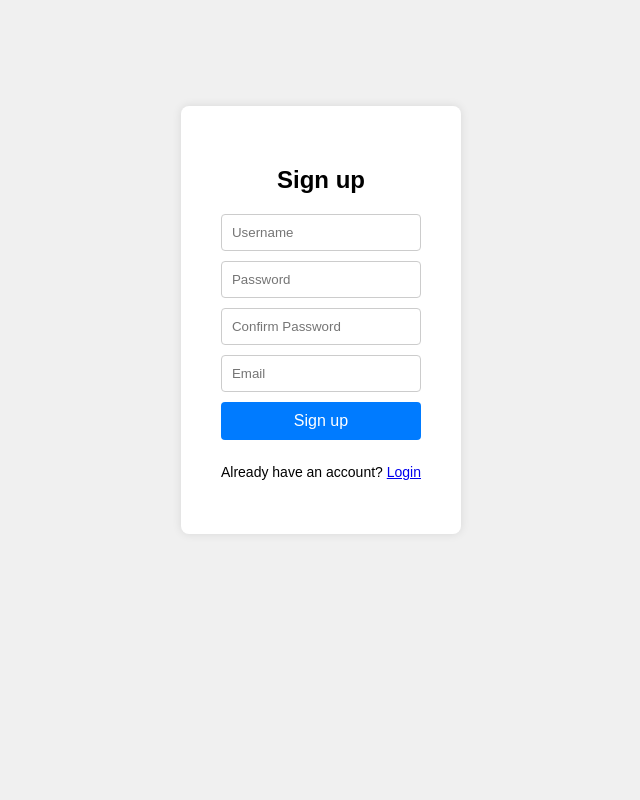
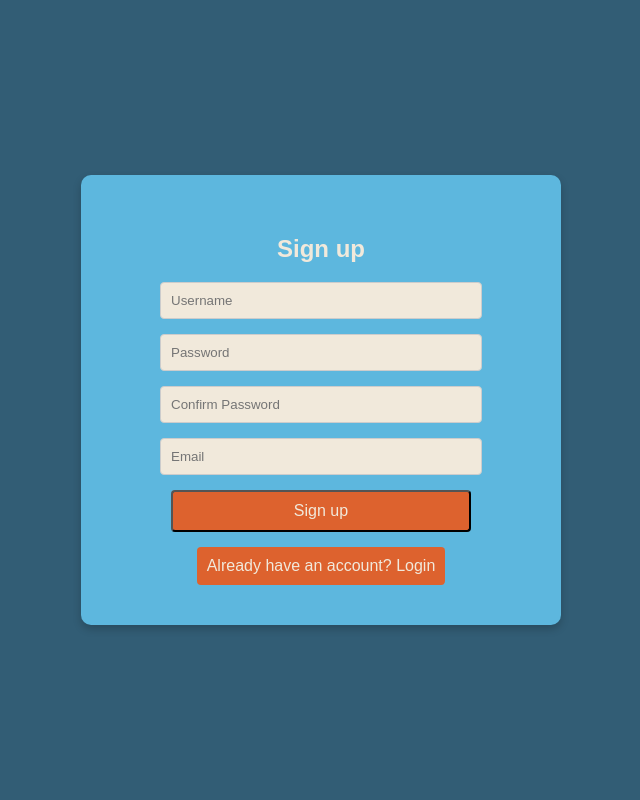
Before and after one commit to IancoviciTeodor1/WebSocketApp, a PHP site: page /search/register.php in a window 1280 px wide. Shown: the whole page, without its empty margins (319-959 px from the left). Run offline with PHP 8.4, Linux system fonts and the light colour scheme.

Commit message:
Add new styles for register page

```diff
--- a/register.php
+++ b/register.php
@@ -72,51 +72,86 @@ if ($_SERVER['REQUEST_METHOD'] == 'POST') {
     <title>Sign up</title>
     <style>
         body {
+            background-color: #325D75; /* Fundalul paginii */
+            color: #F1E9DB; /* Culoarea textului */
             font-family: Arial, sans-serif;
             display: flex;
             justify-content: center;
             align-items: center;
-            height: 80vh; /* Full height for better centering */
-            background-color: #f0f0f0;
+            height: 100vh;
             margin: 0;
+            overflow: hidden;
+        }
+        .register-container {
+            background-color: #5DB7DE; /* Fundalul containerului */
+            padding: 40px;
+            border-radius: 10px;
+            box-shadow: 0 4px 8px rgba(0, 0, 0, 0.2);
+            text-align: center;
+            width: 100%;
+            max-width: 400px;
+            z-index: 1;
+            position: relative;
         }
         .register-form {
-            background-color: white;
-            padding: 40px;
-            border-radius: 8px;
-            box-shadow: 0 0 10px rgba(0, 0, 0, 0.1);
             display: flex;
-            flex-direction: column; /* Align items vertically */
-            align-items: center; /* Center align items horizontally */
+            flex-direction: column; /* Aliniere verticală a elementelor */
+            align-items: center;
         }
-        .register-form input,
-        .register-form button {
+        .register-form input, .register-form button, #login a {
+            width: 100%;
+            max-width: 300px;
+        }
+        .register-form input {
             display: block;
-            width: 100%;
             padding: 10px;
-            margin-bottom: 10px;
+            margin-bottom: 15px;
             border-radius: 4px;
             border: 1px solid #ccc;
-            max-width: 300px; /* Limit max width for better alignment */
-            box-sizing: border-box; /* Include padding and border in the element's total width and height */
+            background-color: #F1E9DB; /* Fundalul input-urilor */
+            color: #06020C; /* Culoarea textului input-urilor */
         }
-        .register-form button {
-            border: none;
-            background-color: #007BFF;
-            color: white;
+        .register-form button, #login a {
+            padding: 10px;
+            border-radius: 4px;
+            background-color: #DD622E; /* Fundalul butonului */
+            color: #F1E9DB; /* Culoarea textului butonului */
             font-size: 16px;
+            text-decoration: none;
+            transition: background-color 0.3s, color 0.3s;
+            display: block;
+            text-align: center;
+            cursor: pointer;
+        }
+        .register-form button:hover, #login a:hover {
+            background-color: #06020C; /* Fundalul butonului la hover */
+            color: #F1E9DB; /* Culoarea textului butonului la hover */
         }
         #login {
             font-size: 14px;
+            color: #06020C; /* Culoarea textului */
+            margin-top: 15px;
+            display: flex;
+            justify-content: center;
         }
         .error {
             color: red;
         }
+        .background-shapes {
+            position: absolute;
+            top: 0;
+            left: 0;
+            width: 100%;
+            height: 100%;
+            z-index: 0;
+            overflow: hidden;
+        }
     </style>
 </head>
 <body>
+    <div class="register-container">
+        <h2>Sign up</h2>
         <form class="register-form" method="POST" action="register.php">
-        <h2 align="center">Sign up</h2>
             <?php if (isset($error)): ?>
                 <p class="error"><?= $error ?></p>
             <?php endif; ?>
@@ -125,8 +160,12 @@ if ($_SERVER['REQUEST_METHOD'] == 'POST') {
             <input type="password" name="confirm_password" placeholder="Confirm Password" required>
             <input type="email" name="email" placeholder="Email" required>
             <button type="submit">Sign up</button>
-        <p id="login">Already have an account? <a href="login.php">Login</a></p>
+            <div id="login">
+                <a href="login.php">Already have an account? Login</a>
+            </div>
         </form>
+    </div>
+
     <script>
         document.querySelector('.register-form').addEventListener('submit', async (e) => {
             e.preventDefault();
```
Lines whose indentation alone changed are shown as unchanged.
